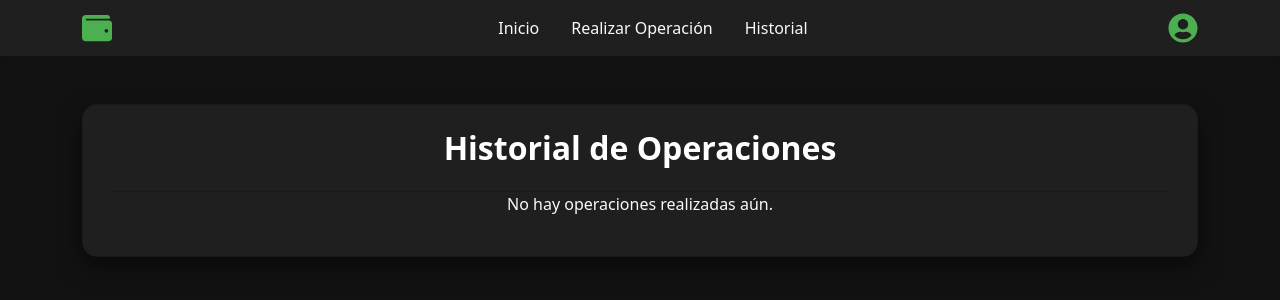
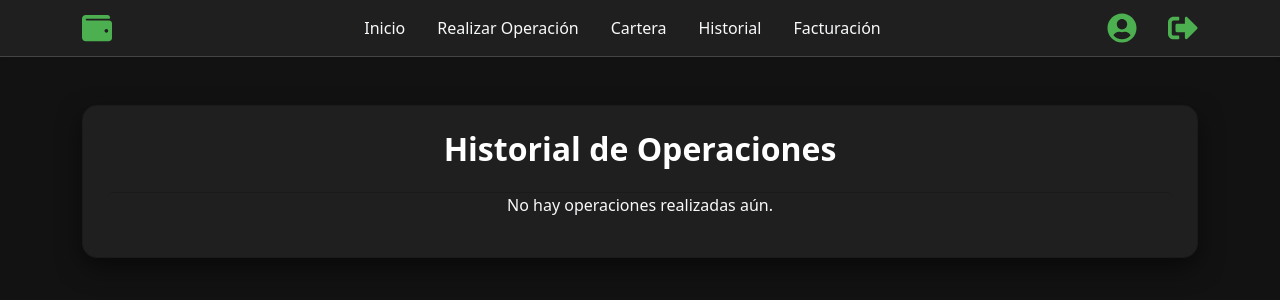
Before and after one commit to FinanceWebAll/ProyectFinal, a React (Create React App) app: page /historial in a window 1280 px wide. Shown: the top 300 px of the page. Built offline with nearby package versions, Linux system fonts and the light colour scheme.

Commit message:
Fix layout issues and Updated navigation

```diff
--- a/src/Cartera/Cartera.js
+++ b/src/Cartera/Cartera.js
@@ -25,11 +25,9 @@ function ExplorarOperaciones() {
 
 <nav className="navbar navbar-expand-lg navbar-dark shadow-sm" style={{ backgroundColor: '#1f1f1f' }}>
         <div className="container d-flex justify-content-between align-items-center">
-
           <Link className="navbar-brand text-light d-flex align-items-center" to="/home">
             <FaWallet size={30} color="#4caf50" style={{ marginRight: '10px' }} />
           </Link>
-
 
           <div className="collapse navbar-collapse justify-content-center" id="navbarNav">
             <ul className="navbar-nav">
@@ -40,14 +38,16 @@ function ExplorarOperaciones() {
                 <Link className="nav-link text-light" to="/explorar-operaciones">Realizar Operación</Link>
               </li>
               <li className="nav-item">
+                <Link className="nav-link text-light" to="/Cartera">Cartera</Link>
+              </li>
+              <li className="nav-item">
                 <Link className="nav-link text-light" to="/historial">Historial</Link>
               </li>
               <li className="nav-item">
-                                <Link className="nav-link text-light" to="/facturacion">Facturación</Link>
+                <Link className="nav-link text-light" to="/facturacion">Facturación</Link> {/* Nuevo enlace */}
               </li>
             </ul>
           </div>
-
 
           <div className="d-flex align-items-center">
             <Link to="/perfil" className="nav-link text-light d-flex align-items-center">
--- a/src/ExplorarOperaciones.js
+++ b/src/ExplorarOperaciones.js
@@ -20,13 +20,11 @@ function ExplorarOperaciones() {
   return (
     <div className="explorar-operaciones-container" style={{ backgroundColor: '#121212', minHeight: '100vh' }}>
 
-      <nav className="navbar navbar-expand-lg navbar-dark shadow-sm" style={{ backgroundColor: '#1f1f1f' }}>
+<nav className="navbar navbar-expand-lg navbar-dark shadow-sm" style={{ backgroundColor: '#1f1f1f' }}>
         <div className="container d-flex justify-content-between align-items-center">
-
           <Link className="navbar-brand text-light d-flex align-items-center" to="/home">
             <FaWallet size={30} color="#4caf50" style={{ marginRight: '10px' }} />
           </Link>
-
 
           <div className="collapse navbar-collapse justify-content-center" id="navbarNav">
             <ul className="navbar-nav">
@@ -37,14 +35,16 @@ function ExplorarOperaciones() {
                 <Link className="nav-link text-light" to="/explorar-operaciones">Realizar Operación</Link>
               </li>
               <li className="nav-item">
+                <Link className="nav-link text-light" to="/Cartera">Cartera</Link>
+              </li>
+              <li className="nav-item">
                 <Link className="nav-link text-light" to="/historial">Historial</Link>
               </li>
               <li className="nav-item">
-                <Link className="nav-link text-light" to="/facturacion">Facturación</Link>
+                <Link className="nav-link text-light" to="/facturacion">Facturación</Link> {/* Nuevo enlace */}
               </li>
             </ul>
           </div>
-
 
           <div className="d-flex align-items-center">
             <Link to="/perfil" className="nav-link text-light d-flex align-items-center">
--- a/src/Facturacion.css
+++ b/src/Facturacion.css
@@ -1,28 +1,48 @@
 /* Fondo general de la página */
+
+
+/* Estilo general del navbar */
+
+
+/* Facturación */
 
 
 /* Facturación */
 .facturacion-container {
     background-color: rgb(18, 18, 18);
-    padding: 20px;
-    display: flex;
-    align-items: center;
-    flex-direction: column;
+    display: flex; /* Usamos flexbox */
+    flex-direction: column; /* Mantiene el flujo vertical */
+    justify-content: flex-start; /* Inicia desde la parte superior */
+    align-items: center; /* Centra horizontalmente */
     height: 100vh;
- /* Para dejar espacio por encima del navbar */
+
+    box-sizing: border-box; /* Incluye el padding en el tamaño total */
 }
 
-/* Card de facturación */
+/* Navbar */
+.navbar {
+    width: 100%;
+    position: fixed; /* Fija el navbar en la parte superior */
+    top: 0;
+    left: 0;
+    z-index: 1000; /* Asegura que el navbar esté siempre encima */
+    background-color: #1f1f1f; /* Fondo oscuro para consistencia */
+    border-bottom: 1px solid #444; /* Línea sutil para separar visualmente */
+}
+
+/* Facturación Card */
 .facturacion-card {
     background-color: #2a2a2a;
     color: #fff;
-    width: 100%;
-    max-width: 800px;
+    width: 90%; /* Ocupa la mayor parte de la pantalla */
+    max-width: 800px; /* Pero no más de 800px */
     padding: 20px;
     border-radius: 10px;
     box-shadow: 0 4px 8px rgba(0, 0, 0, 0.3);
+    margin-top: 20px; /* Espaciado debajo del navbar */
     text-align: center;
 }
+
 
 /* Títulos */
 .facturacion-card h2 {
--- a/src/Facturacion.js
+++ b/src/Facturacion.js
@@ -98,7 +98,9 @@ const Facturacion = () => {
 
   return (
     <div className="facturacion-container" style={{ backgroundColor: '#121212', minHeight: '100vh' }}>
-      <nav className="navbar navbar-expand-lg navbar-dark shadow-sm" style={{ backgroundColor: '#1f1f1f', width: '100%' }}>
+
+
+<nav className="navbar navbar-expand-lg navbar-dark shadow-sm" style={{ backgroundColor: '#1f1f1f' }}>
         <div className="container d-flex justify-content-between align-items-center">
           <Link className="navbar-brand text-light d-flex align-items-center" to="/home">
             <FaWallet size={30} color="#4caf50" style={{ marginRight: '10px' }} />
@@ -113,10 +115,13 @@ const Facturacion = () => {
                 <Link className="nav-link text-light" to="/explorar-operaciones">Realizar Operación</Link>
               </li>
               <li className="nav-item">
+                <Link className="nav-link text-light" to="/Cartera">Cartera</Link>
+              </li>
+              <li className="nav-item">
                 <Link className="nav-link text-light" to="/historial">Historial</Link>
               </li>
               <li className="nav-item">
-                <Link className="nav-link text-light" to="/facturacion">Facturación</Link>
+                <Link className="nav-link text-light" to="/facturacion">Facturación</Link> {/* Nuevo enlace */}
               </li>
             </ul>
           </div>
@@ -131,6 +136,8 @@ const Facturacion = () => {
           </div>
         </div>
       </nav>
+
+
 
       <div className="facturacion-card" style={{ marginTop: '60px' }}>
         <h2>Facturación</h2>
--- a/src/Historial.js
+++ b/src/Historial.js
@@ -29,7 +29,7 @@ function Historial() {
 
   return (
     <div className="historial-container" style={{ backgroundColor: '#121212', minHeight: '100vh' }}>
-      <nav className="navbar navbar-expand-lg navbar-dark shadow-sm" style={{ backgroundColor: '#1f1f1f' }}>
+     <nav className="navbar navbar-expand-lg navbar-dark shadow-sm" style={{ backgroundColor: '#1f1f1f' }}>
         <div className="container d-flex justify-content-between align-items-center">
           <Link className="navbar-brand text-light d-flex align-items-center" to="/home">
             <FaWallet size={30} color="#4caf50" style={{ marginRight: '10px' }} />
@@ -44,14 +44,25 @@ function Historial() {
                 <Link className="nav-link text-light" to="/explorar-operaciones">Realizar Operación</Link>
               </li>
               <li className="nav-item">
+                <Link className="nav-link text-light" to="/Cartera">Cartera</Link>
+              </li>
+              <li className="nav-item">
                 <Link className="nav-link text-light" to="/historial">Historial</Link>
+              </li>
+              <li className="nav-item">
+                <Link className="nav-link text-light" to="/facturacion">Facturación</Link> {/* Nuevo enlace */}
               </li>
             </ul>
           </div>
 
-          <Link to="/perfil" className="nav-link text-light d-flex align-items-center">
-            <FaUserCircle size={30} color="#4caf50" />
-          </Link>
+          <div className="d-flex align-items-center">
+            <Link to="/perfil" className="nav-link text-light d-flex align-items-center">
+              <FaUserCircle size={30} color="#4caf50" />
+            </Link>
+            <button onClick={handleLogout} className="btn btn-link nav-link text-light d-flex align-items-center" style={{ textDecoration: 'none' }}>
+              <FaSignOutAlt size={30} color="#4caf50" style={{ marginLeft: '15px' }} />
+            </button>
+          </div>
         </div>
       </nav>
 
```
Lines whose indentation alone changed are shown as unchanged.
